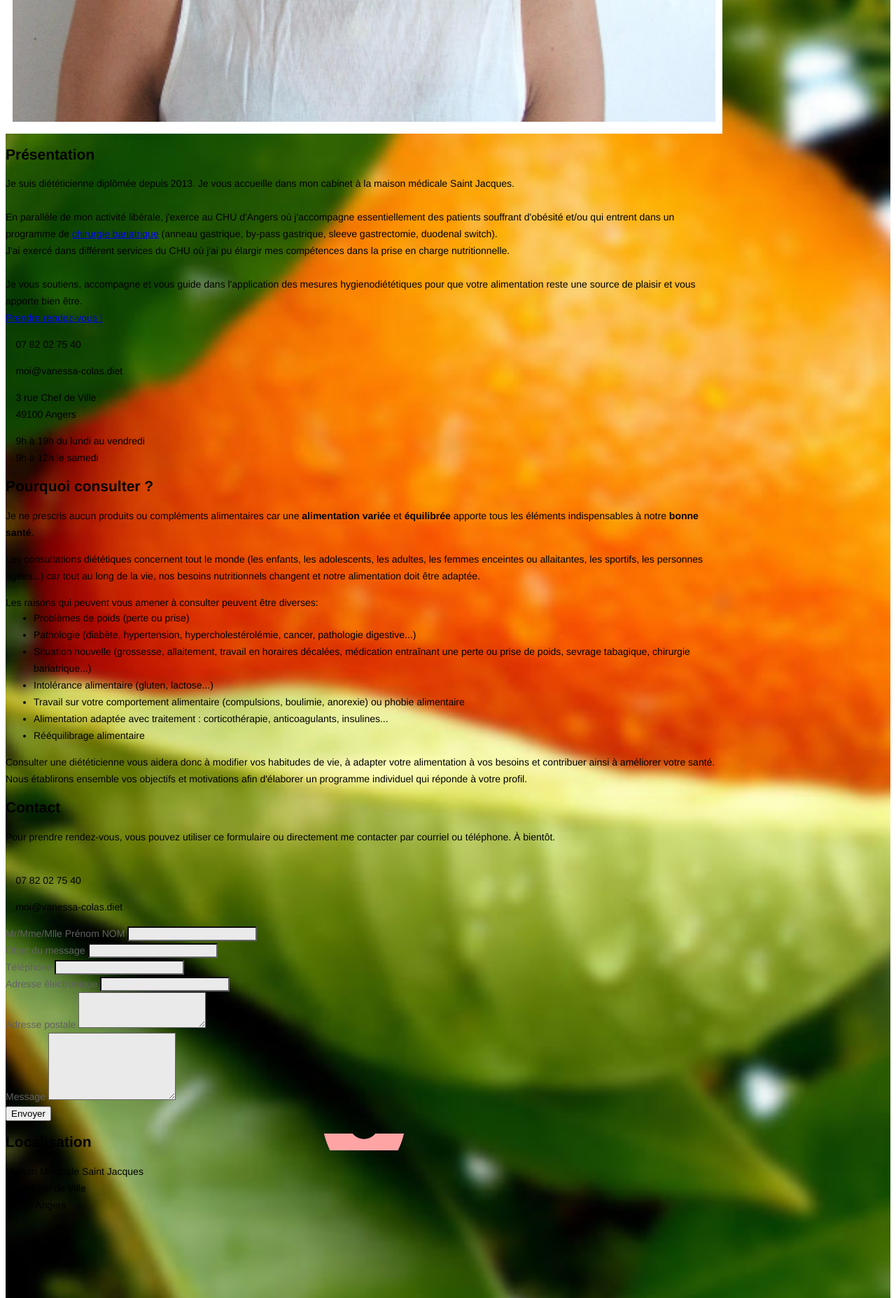
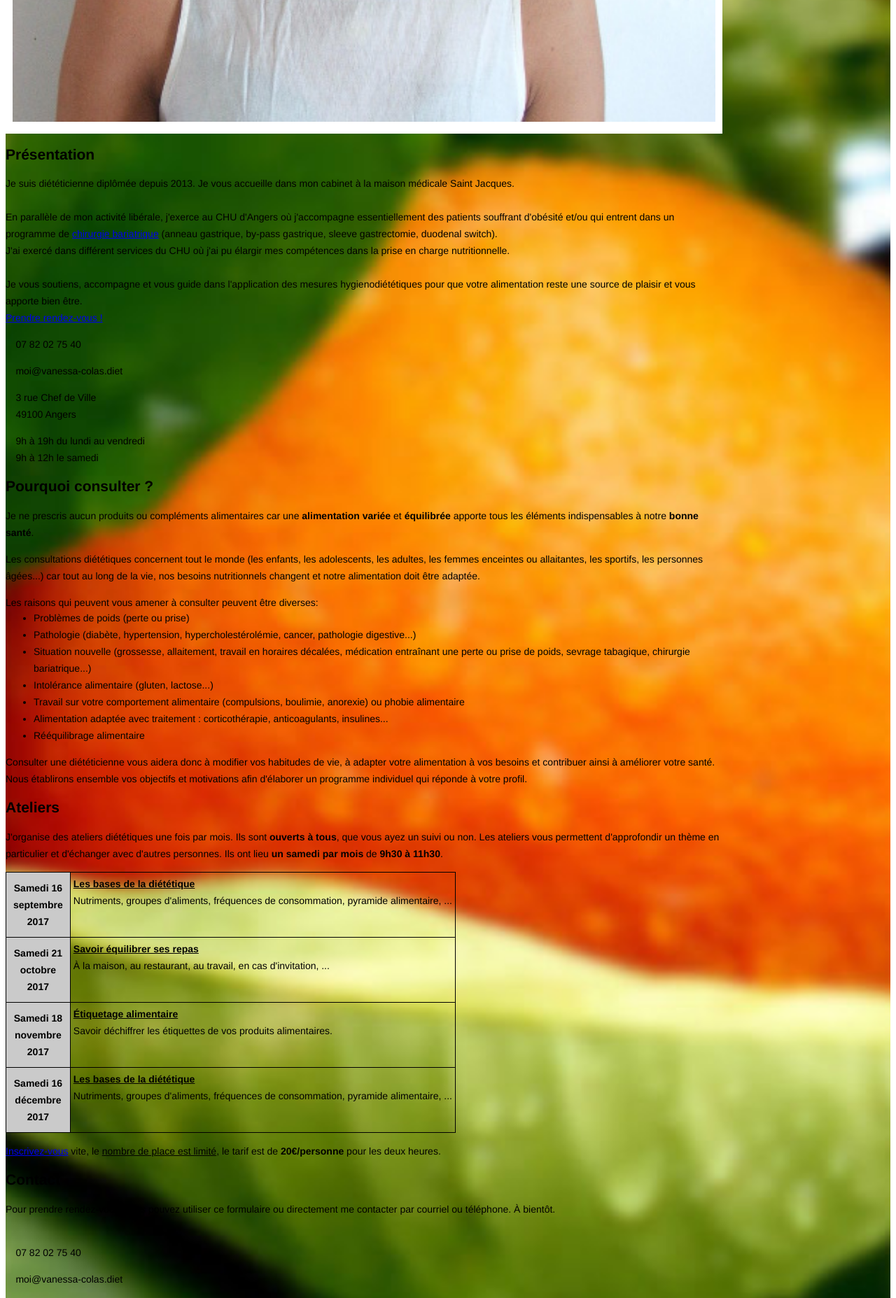
Before and after one commit to francoiscolas/vanessa-colas.diet, a PHP site: page / in a window 1280 px wide. Shown: the part 960-2815 px from the top of the page at 70% size. Run offline with PHP 8.4, Linux system fonts and the light colour scheme; style sheets or scripts are compiled from the project's sources; grey boxes are pictures that could not be loaded.

Commit message:
add workshop dates

```diff
--- a/public/index.php
+++ b/public/index.php
@@ -160,6 +160,50 @@ function assets($key) {
             </div>
           </div>
         </section>
+        <a name="ateliers"></a>
+        <section class="ateliers mdl-grid">
+          <div class="mdl-cell mdl-cell--12-col">
+            <div class="mdl-grid mdl-grid--no-spacing">
+              <div class="mdl-card mdl-cell mdl-cell--8-col-desktop mdl-cell--12-col-tablet mdl-cell--12-col-phone">
+                <div class="mdl-card__title">
+                  <h2 class="mdl-card__title-text">Ateliers</h2>
+                </div>
+                <div class="mdl-card__supporting-text">
+                  <p>
+                    J'organise des ateliers diététiques une fois par mois. Ils sont <strong>ouverts à tous</strong>, que vous ayez un suivi ou non.
+                    Les ateliers vous permettent d'approfondir un thème en particulier et d'échanger avec d'autres personnes.
+                    Ils ont lieu <strong>un samedi par mois</strong> de <strong>9h30 à 11h30</strong>.
+                  <table id="workshop-dates">
+                    <tr>
+                      <td class="dates">Samedi 16<br>septembre<br>2017
+                      <td class="details">
+                        <strong>Les bases de la diététique</strong><br>
+                        Nutriments, groupes d'aliments, fréquences de consommation, pyramide alimentaire, ...
+                    <tr>
+                      <td class="dates">Samedi 21<br>octobre<br>2017
+                      <td class="details">
+                        <strong>Savoir équilibrer ses repas</strong><br>
+                        À la maison, au restaurant, au travail, en cas d'invitation, ...
+                    <tr>
+                      <td class="dates">Samedi 18<br>novembre<br>2017
+                      <td class="details">
+                        <strong>Étiquetage alimentaire</strong><br>
+                        Savoir déchiffrer les étiquettes de vos produits alimentaires.
+                    <tr>
+                      <td class="dates">Samedi 16<br>décembre<br>2017
+                      <td class="details">
+                        <strong>Les bases de la diététique</strong><br>
+                        Nutriments, groupes d'aliments, fréquences de consommation, pyramide alimentaire, ...
+                  </table>
+                  <p>
+                    <a href="#contact">Inscrivez-vous</a> vite, le <u>nombre de place est limité</u>, le tarif est de <strong>20€/personne</strong> pour les deux heures.
+                  </p>
+                </div>
+              </div>
+              <div class="workshop-cell mdl-cell mdl-cell--4-col-desktop mdl-cell--hide-tablet mdl-cell--hide-phone"></div>
+            </div>
+          </div>
+        </section>
         <a name="contact"></a>
         <section class="contact mdl-grid">
           <div class="mdl-cell mdl-cell--12-col">
--- a/public/stylesheets/app.scss
+++ b/public/stylesheets/app.scss
@@ -54,6 +54,33 @@ main {
       }
       ul {
         margin-top: -16px;
+      }
+    }
+    &.ateliers {
+      .workshop-cell {
+        background: url('/images/workshop.jpg') center / cover;
+      }
+      table#workshop-dates {
+        border: 1px solid black;
+        border-collapse: collapse;
+        margin: 10px 0;
+        td {
+          border: 1px solid black;
+          &.dates {
+            background: #cacaca;
+            font-weight: bold;
+            padding: 10px;
+            text-align: center;
+          }
+          &.details {
+            padding: 4px;
+            vertical-align: top;
+            strong {
+              font-weight: bold;
+              text-decoration: underline;
+            }
+          }
+        }
       }
     }
     &.contact {
```
Also changed, not shown: public/images/workshop.jpg (added).
